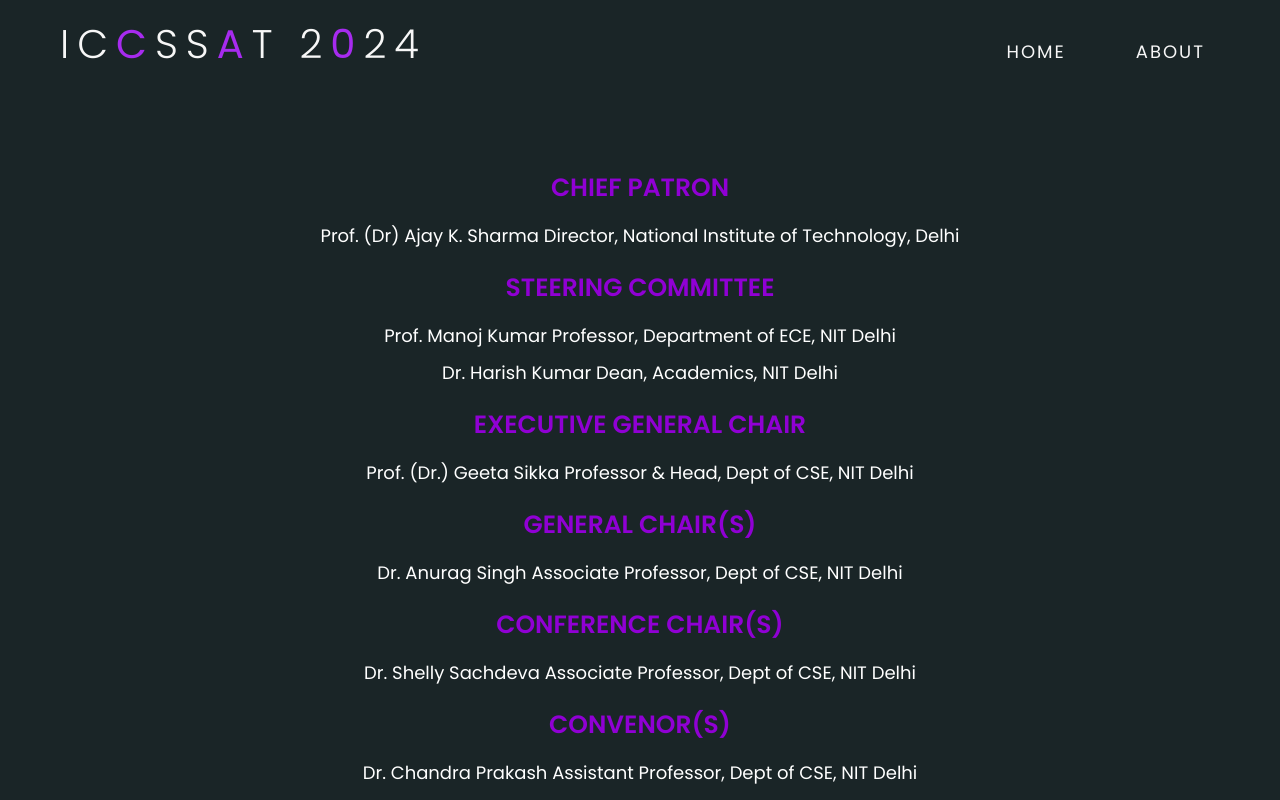
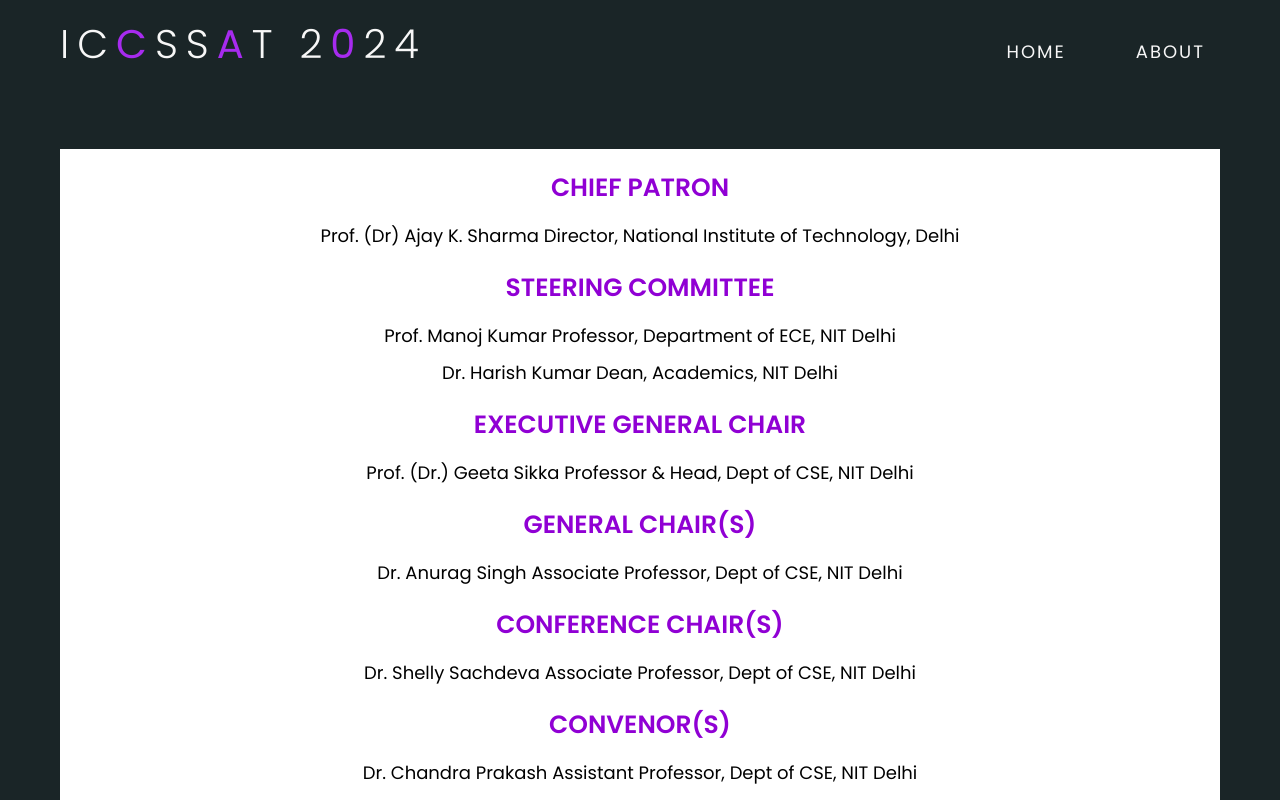
Before and after one commit to hardiksachan/iccssat-2024, a Next.js app: page /committee in a window 1280 px wide. Shown: the top 800 px of the page. Built offline with nearby package versions, Linux system fonts and the light colour scheme.

Commit message:
Colour Committee Page Fixed

```diff
--- a/styles/pages/committee.module.scss
+++ b/styles/pages/committee.module.scss
@@ -3,7 +3,7 @@
 {
     grid-column: center-start/center-end;
     margin-top: 6rem;
-    background-color: $color-grey-dark-3;
+    background-color: $color-white;
 }
 .heading
 {
@@ -24,7 +24,7 @@
 .List
 {
     font-size:1.8rem;
-    color:$color-white;
+    color:$color-black;
     margin-top: 1rem;
     text-align:center;
 
```
